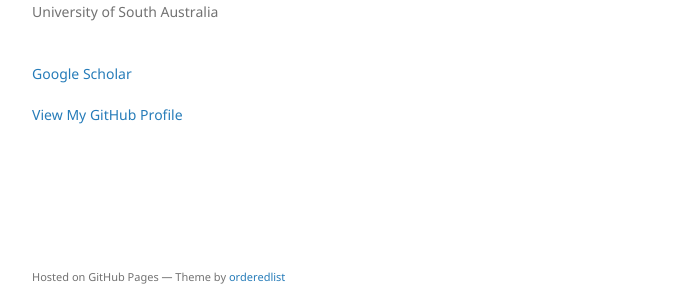
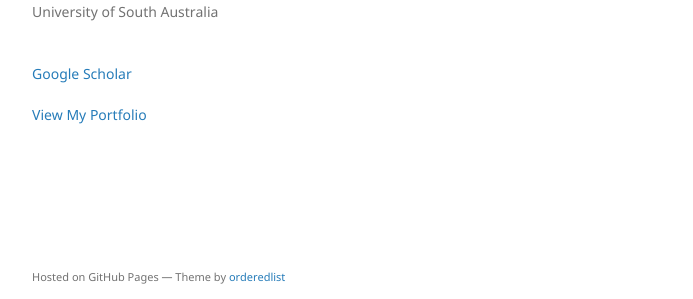
Before and after one commit to kiwicarolin/kiwicarolin.github.io, a Jekyll site: the page built from portfolio.md, in a window 1280 px wide. Shown: the part 544-843 px from the top of the page, without its empty margins (178-871 px from the left). Built offline with Jekyll 4.4.1, drawn with Linux system fonts in a browser that asks for light colours; our own code applies the rules of GitHub Pages for plain Markdown files.

Commit message:
no message

```diff
--- a/_layouts/default.html
+++ b/_layouts/default.html
@@ -29,7 +29,7 @@
         {% endif %}
 
         {% if site.github.is_user_page %}
-        <p class="view"><a href="{{ site.github.owner_url }}">View My GitHub Profile</a></p>
+        <p class="view"><a href="./portfolio.html">View My Portfolio</a></p>
         {% endif %}
 
         {% if site.show_downloads %}
```
